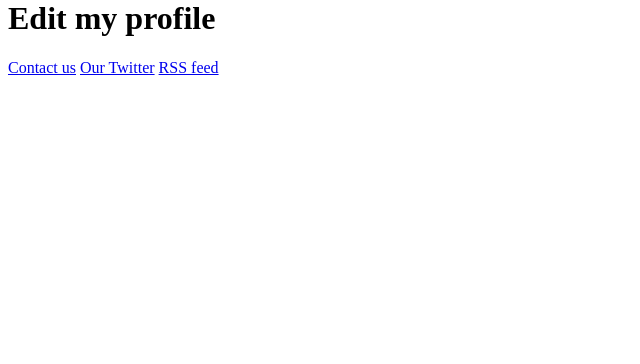
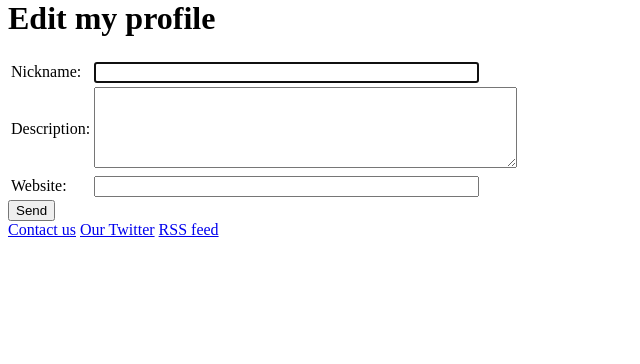
Before and after one commit to Zaurak/DareU, a PHP site: page /profile/edit in a window 1280 px wide. Shown: the part 436-800 px from the top of the page, without its empty margins (0-640 px from the left). Run offline with PHP 8.4, Linux system fonts and the light colour scheme; the visitor is signed in with stand-in values (Sample User, id 1); data that the repository does not hold is empty.

Commit message:
Formulaire "Edit your Profile"

```diff
--- a/views/profile/edit.phtml
+++ b/views/profile/edit.phtml
@@ -1 +1,19 @@
 <h1>Edit my profile</h1>
+<form method="post" action="">
+	<table>
+		<tr>
+			<td><label for="pseudo">Nickname:</label></td>
+			<td><input type="text" name="pseudo" id="pseudo" value="<?php echo $pseudo; ?>" size="45" maxlength="30" autofocus required /></td>
+		</tr>
+		<tr>
+    		<td><label for="description">Description:</label></td>
+			<td><textarea name="description" id="description" rows="5" cols="50" value="<?php echo $desc; ?>" ></textarea></td>
+		</tr>
+	    <tr>
+			<td><label for="website">Website:</label></td>
+			<td><input type="text" name="website" id="website" value="<?php echo $website; ?>" size="45" maxlength="30"/></td>
+		</tr>
+	</table>
+
+	<input type="submit" value="Send" />
+</form>
```
